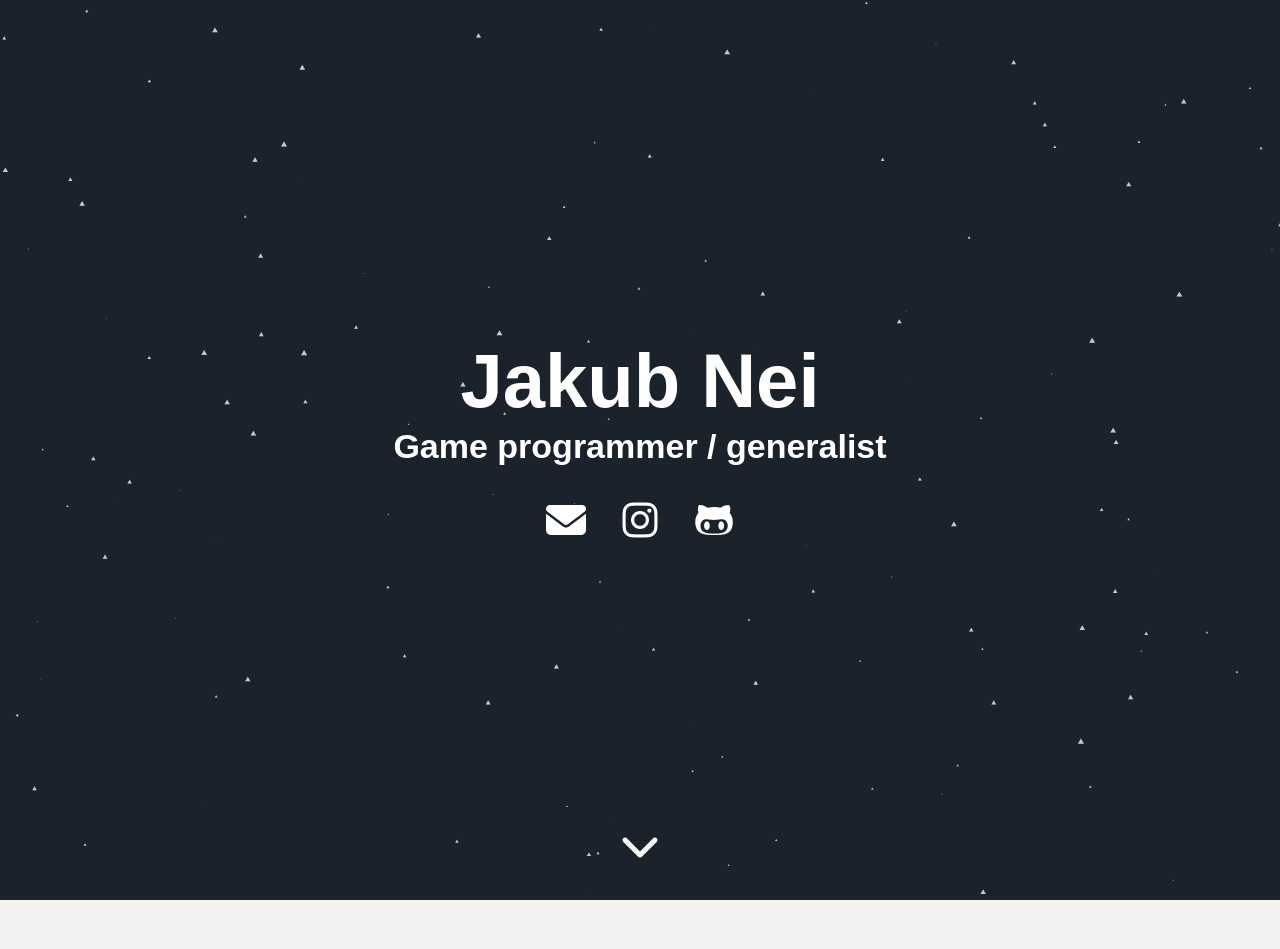
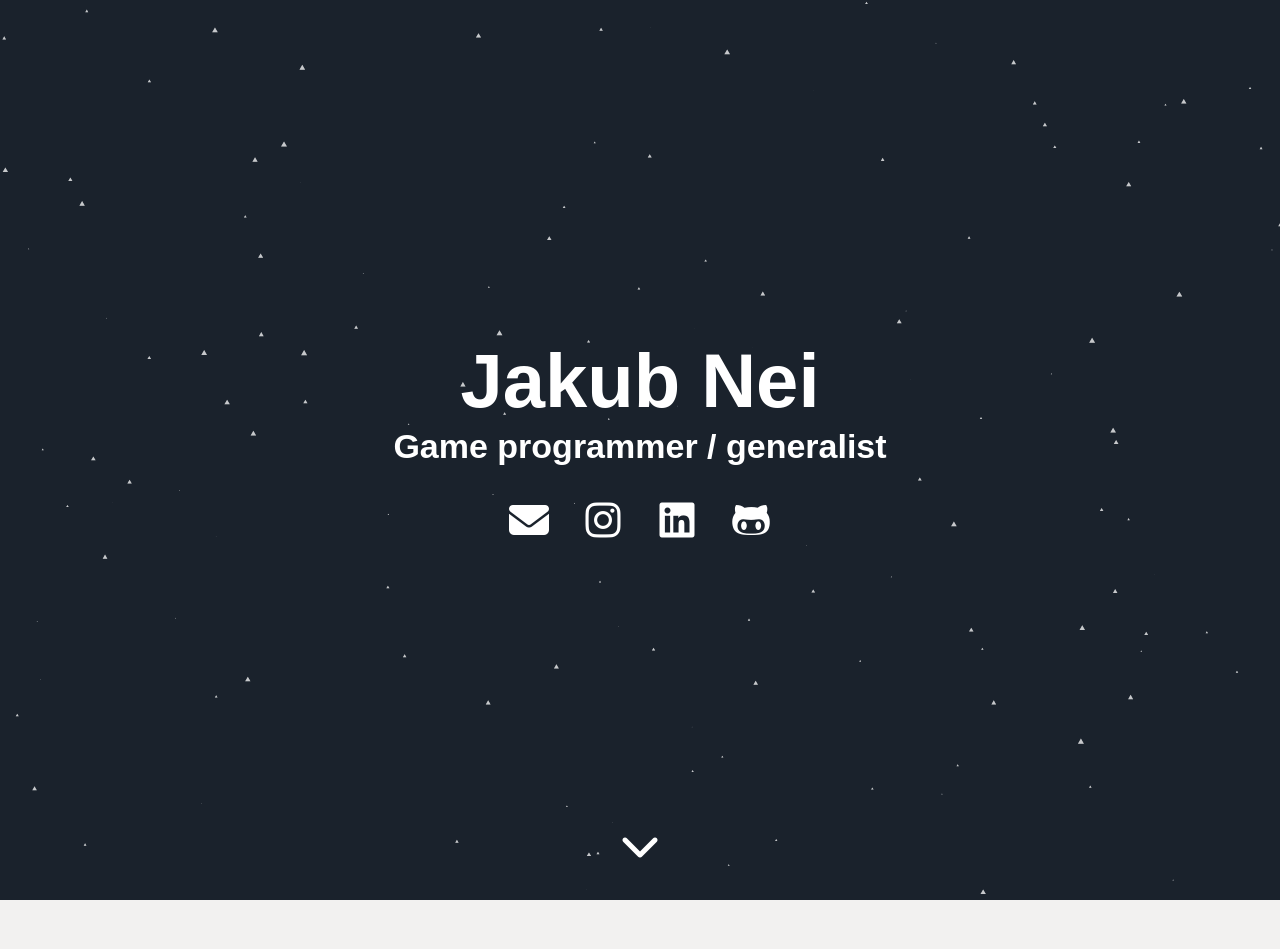
Before and after one commit to JakubNei/jakubnei.github.io, a Jekyll site: the page built from index.html, in a window 1280 px wide. Shown: the top 949 px of the page. Built offline with Jekyll 4.4.1, drawn with Linux system fonts in a browser that asks for light colours; nearby versions of some CDN libraries.

Commit message:
Added LinkedIn link to the header
Co-authored-by: Cursor <cursoragent@cursor.com>

```diff
--- a/_config.yml
+++ b/_config.yml
@@ -4,6 +4,7 @@ description-line-1: Game programmer / generalist
 description-line-2: Unreal Engine & Unity
 github_username: jakubnei
 instagram_username: jakub.nei
+linkedin_username: jakubrak
 email: "%6e%65%69%2e%6a%61%6b%75%62%40%67%6d%61%69%6c%2e%63%6f%6d"
 
 include_dir: "."
--- a/pages/particles-header/particles-header.html
+++ b/pages/particles-header/particles-header.html
@@ -23,7 +23,7 @@
         <a aria-label="My Facebook" target="_blank" href="https://www.facebook.com/{{ site.facebook_username }}"><i class="icon fa fa-facebook" aria-hidden="true"></i></a>
         {% endif %}
         {% if site.linkedin_username %}
-        <a aria-label="My LinkedIn" target="_blank" href="https://www.linkedin.com/in/{{ site.linkedin_username }}"><i class="icon fa fa-linkedin-square" aria-hidden="true"></i></a>
+        <a aria-label="My LinkedIn" target="_blank" href="https://www.linkedin.com/in/{{ site.linkedin_username }}/"><i class="icon fa fa-linkedin-square" aria-hidden="true"></i></a>
         {% endif %}
         {% if site.github_username %}
         <a aria-label="My Github" target="_blank" href="https://github.com/{{ site.github_username }}"><i class="icon fa fa-github-alt" aria-hidden="true"></i></a>
```
